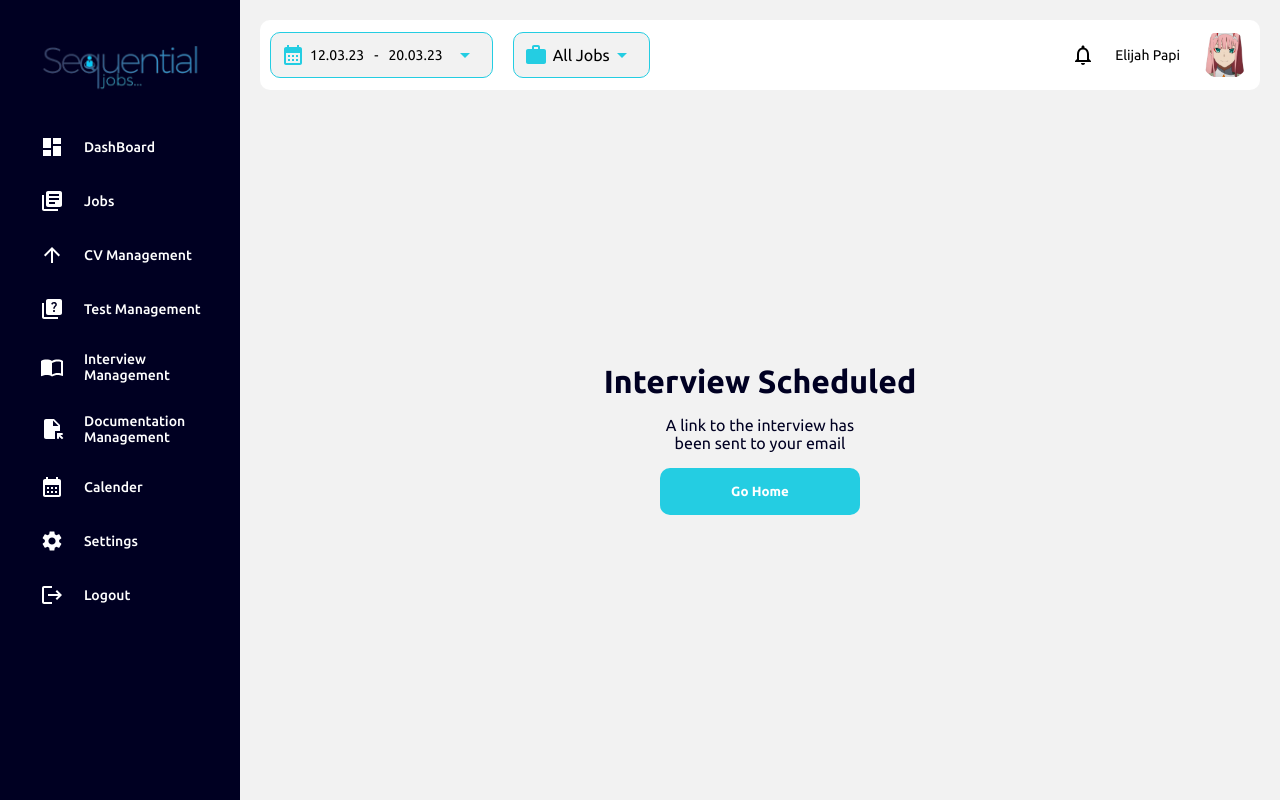
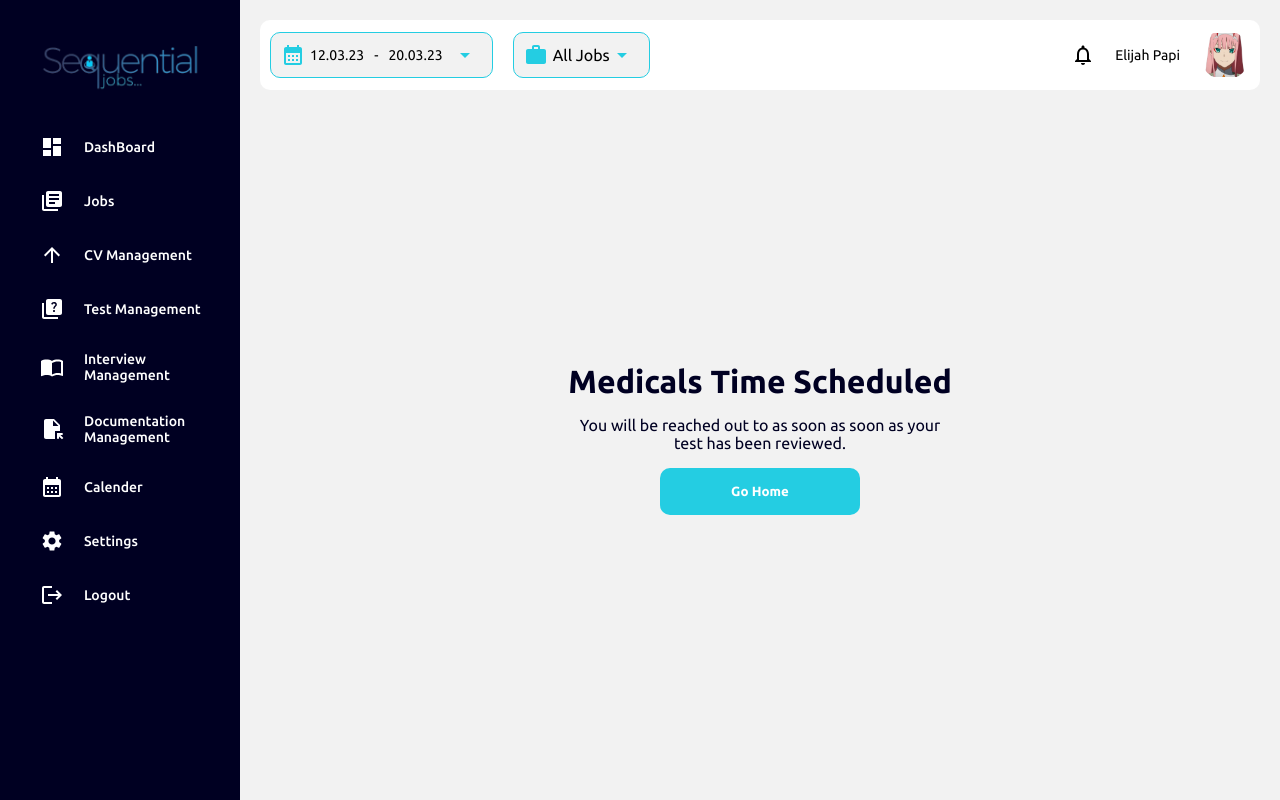
Before and after one commit to Tomation-Solution/sequential-job-revamp, a React (Create React App) app: page /medicals_scheduleinfo in a window 1280 px wide. Built offline with nearby package versions, Linux system fonts and the light colour scheme.

Commit message:
made a correction to medicals_scheduleinfo page

```diff
--- a/src/pages/MedicalsScheduleInfo.tsx
+++ b/src/pages/MedicalsScheduleInfo.tsx
@@ -7,7 +7,7 @@ const MedicalsScheduleInfoContainer= styled.div`
     padding: 1rem;
     color: #000022;
     text-align: center;
-    max-width: 360px;
+    max-width: 460px;
     display: block;
 
     h2{
@@ -18,6 +18,9 @@ const MedicalsScheduleInfoContainer= styled.div`
     }
     @media screen and (min-width: 500px) {
         h2{font-size:2rem}
+        p{
+        padding: 1rem 2rem;
+        }
     }
 `
 export const MedicalsScheduleInfo = ():React.ReactElement=>{
@@ -27,8 +30,8 @@ export const MedicalsScheduleInfo = ():React.ReactElement=>{
        'height':'80vh',}}>
          <MedicalsScheduleInfoContainer>
             <img src="" alt="" />
-            <h2>Interview Scheduled</h2>
-            <p>A link to the interview has <br /> been sent to your email</p>
+            <h2>Medicals Time Scheduled</h2>
+            <p>You will be reached out to as soon as soon as your test has been reviewed.</p>
             <Button style={{'width':'200px','margin':'0 auto'}}>Go Home</Button>
         </MedicalsScheduleInfoContainer>
        </div>
```
